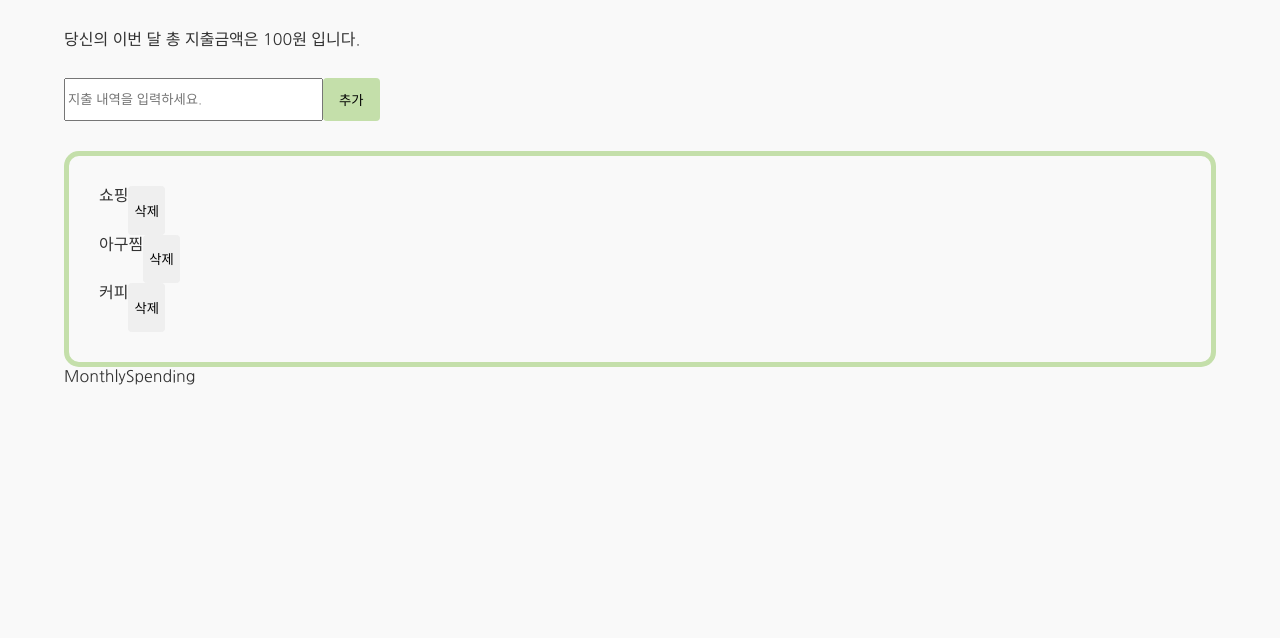
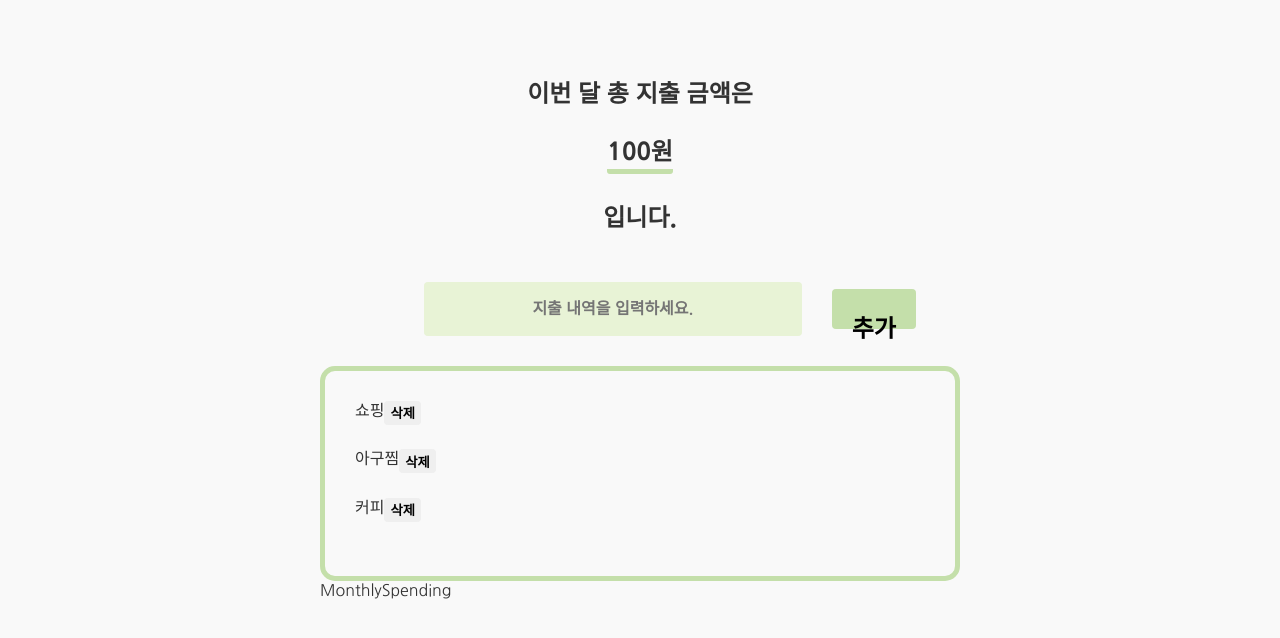
Before and after one commit to KimByeongHwa/WalletTracker, a React (Create React App) app: page / in a window 1280 px wide. Shown: the top 638 px of the page. Built offline with nearby package versions, Linux system fonts and the light colour scheme.

Commit message:
0118 Button 전역 관리 ing

```diff
--- a/public/index.html
+++ b/public/index.html
@@ -3,6 +3,7 @@
   <head>
     <meta charset="utf-8" />
     <meta name="viewport" content="width=device-width, initial-scale=1" />
+    <link rel="icon" href="./wallettracker.ico">
     <link rel="preconnect" href="https://fonts.googleapis.com" />
     <link rel="preconnect" href="https://fonts.gstatic.com" crossorigin />
     <link
--- a/src/App.jsx
+++ b/src/App.jsx
@@ -33,7 +33,7 @@ const GlobalStyle = createGlobalStyle`
     line-height: 1.15;
     height: 100%;
     background-color: #F9F9F9;
-    width: 90vw;
+    width: 50vw;
     margin: 0 auto;
   }
 
--- a/src/components/Button.jsx
+++ b/src/components/Button.jsx
@@ -1,9 +1,9 @@
 import React from "react";
-import styled from "styled-components";
+import styled, { css } from "styled-components";
 
-function Button({ children, padding, color }) {
+function Button({ children, size, color }) {
   return (
-    <StyledButton padding={padding} color={color}>
+    <StyledButton size={size} color={color}>
       {children}
     </StyledButton>
   );
@@ -11,10 +11,36 @@ function Button({ children, padding, color }) {
 
 export default Button;
 
+const ButtonSize = css`
+  ${props =>
+    props.size === 'large' &&
+    css`
+      font-size: 1.5rem;
+      padding: 20px 20px;
+    `
+  }
+   ${props =>
+    props.size === 'small' &&
+    css`
+
+    `
+  }
+`
+
 const StyledButton = styled.button`
+  height: 1.5rem;
   outline: none;
   border: none;
   border-radius: 4px;
-  padding: ${(props) => props.padding};
+  font-family: 'Nanum Gothic', 'malgun gothic', AppleGothic, dotum, sans-serif;
+  font-weight: 600;
   background: ${(props) => props.color};
+  /* padding: ${(props) => props.padding}; */
+
+  ${ButtonSize}
+
+  :hover{
+    transform: scale(1.25) perspective(1px);
+    transition: 0.8s;
+  }
 `;
--- a/src/components/SpendingListAdder.jsx
+++ b/src/components/SpendingListAdder.jsx
@@ -6,7 +6,7 @@ function SpendingListAdder() {
   return (
     <Wrapper>
       <Input placeholder="지출 내역을 입력하세요."></Input>
-      <Button padding="12px 16px" color="#C4DFAA">
+      <Button size='large' color="#c4dfaa">
         추가
       </Button>
     </Wrapper>
@@ -16,8 +16,24 @@ function SpendingListAdder() {
 export default SpendingListAdder;
 
 const Wrapper = styled.div`
-  margin-top: 30px;
+  margin-top: 50px;
   display: flex;
+  justify-content: center;
+  align-items: center;
 `;
 
-const Input = styled.input``;
+const Input = styled.input`
+  margin-right: 30px;
+  margin-left: 60px;
+  border: none;
+  outline: none;
+  width: 27vw;
+  height: 3rem;
+  border-radius: 4px;
+  padding: 3px 16px;
+  background-color: #E8F3D6;
+  font-size: 16px;
+  font-family: 'Nanum Gothic', 'malgun gothic', AppleGothic, dotum, sans-serif;
+  font-weight: 600;
+  text-align: center;
+`;
--- a/src/components/TotalSpending.jsx
+++ b/src/components/TotalSpending.jsx
@@ -4,7 +4,7 @@ import styled from "styled-components";
 function TotalSpending() {
   return (
     <Wrapper>
-      <h1>당신의 이번 달 총 지출금액은 100원 입니다.</h1>
+      <SpendingTitle>이번 달 총 지출 금액은 <br /><Strong>100원</Strong><br /> 입니다.</SpendingTitle>
     </Wrapper>
   );
 }
@@ -12,5 +12,18 @@ function TotalSpending() {
 export default TotalSpending;
 
 const Wrapper = styled.div`
-  margin-top: 30px;
+  margin-top: 80px;
 `;
+
+const SpendingTitle = styled.h1`
+  text-align: center;
+  font-size: 24px;
+  font-weight: 800;
+`
+const Strong = styled.div`
+  border-bottom: 5px solid #c4dfaa;
+  border-radius: 3px;
+  display: inline-block;
+  margin: 30px 0;;
+  padding-bottom: 4px;
+`
```
Also changed, not shown: 2 other files (tests, documents, lock files or other folders).
